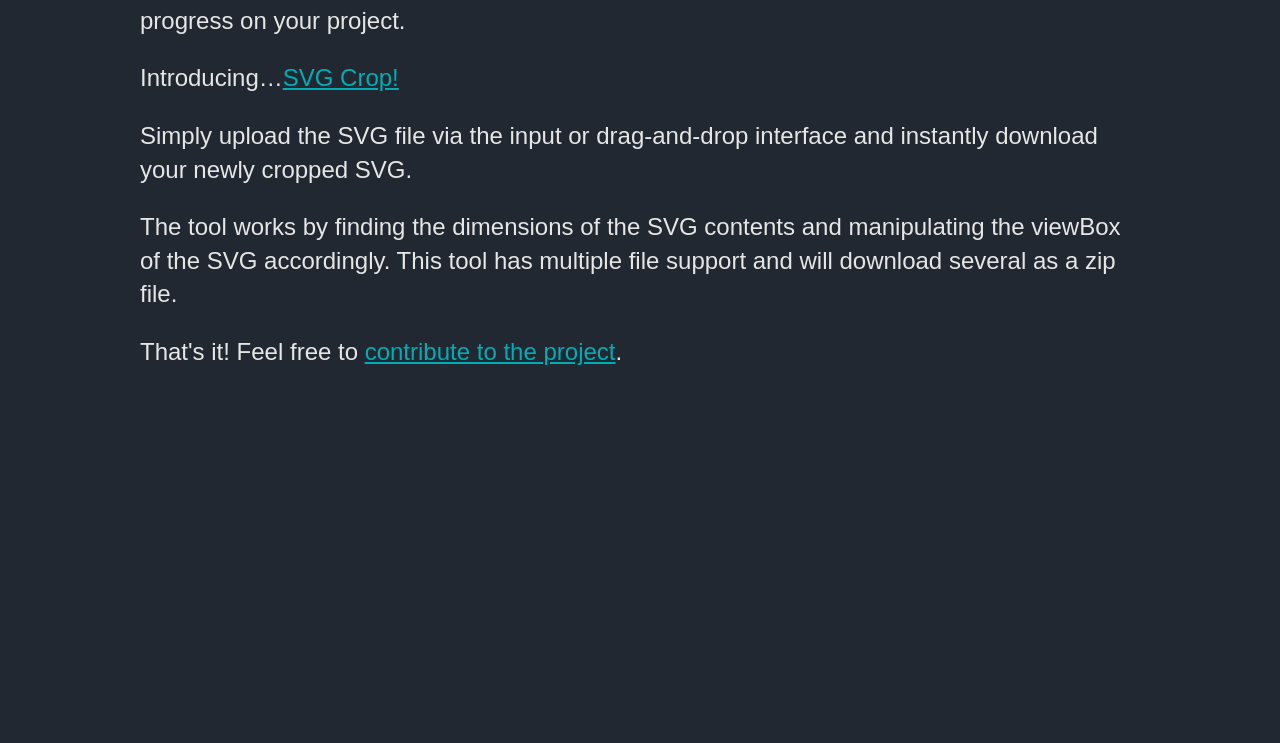
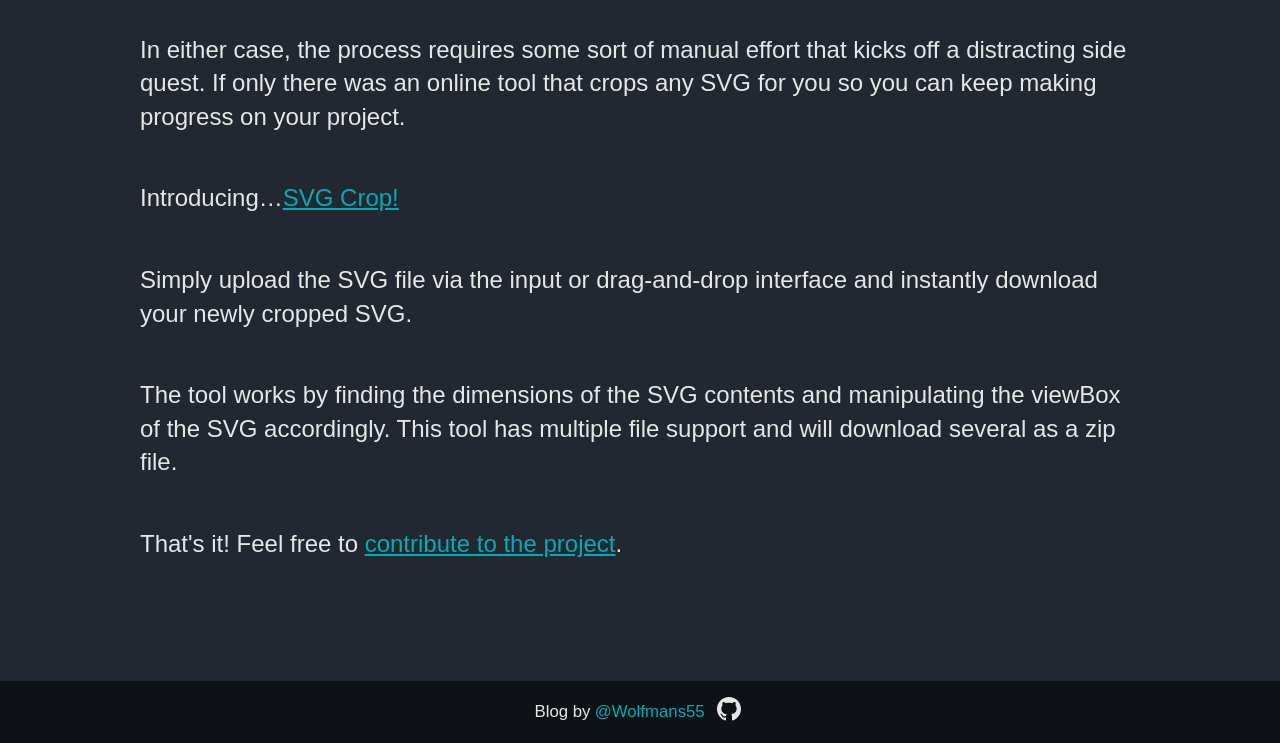
Before and after one commit to sdennett55/dev_blog, a website: page docs/svg_crop/index.html in a window 1280 px wide. Shown: the part 836-1579 px from the top of the page. Before the commit the page ends 1325 px from the top, so only its background shows below. Drawn offline with Linux system fonts and the light colour scheme; a web font is replaced by a local one.

Commit message:
added footer

```diff
--- a/docs/assets/styles/main.css
+++ b/docs/assets/styles/main.css
@@ -41,20 +41,28 @@
 
 html {
   font-size: 16px;
+  height: 100%;
 }
 
 body {
-  width: 94vw;
+  display: flex;
+  flex-direction: column;
   margin: 0 auto;
   background-color: var(--gray);
   color: var(--white);
   font-size: 1.5em;
   font-family: 'rubik', sans-serif;
   overflow-y: scroll;
+  min-height: 100%;
+}
+
+.MainContent {
+  width: 94vw;
+  margin: 0 auto;
 }
 
 @media (min-width: 480px) {
-  body {
+  .MainContent {
     width: 90vw;
   }
 }
@@ -124,37 +132,11 @@
         -4px 4px 2px var(--textShadowHoverColor);
 }
 
-.Logo-subtitle {
-  font-size: .8em;
-  margin: 0;
-  padding: 2px 9px 9px;
-}
-.Logo-subtitle span {
-  color: var(--blue);
-}
-
 .Logo {
   color: inherit;
 }
 
-.Logo-icons {
-  display: flex;
-  margin-left: 9px;
-}
-
-.Logo-iconLink {
-  display: block;
-  color: var(--white);
-  transition: color .25s;
-  margin: 0 .5em 0 0;
-}
-.Logo-iconLink:hover,
-.Logo-iconLink:focus {
-  color: var(--blue);
-}
-
-.Logo-icon {
-  display: block;
+.Footer-icon {
   fill: currentColor;
 }
 
@@ -178,7 +160,6 @@
   display: flex;
   flex-direction: column;
   justify-content: center;
-  align-items: center;
   max-width: 1000px;
   margin: 0 auto 4em;
 }
@@ -202,7 +183,7 @@
 main h2 {
   letter-spacing: -.05em;;
 }
-main strong {
+strong {
   font-weight: normal;
   color: var(--blue);
 }
@@ -225,6 +206,7 @@
   padding: 0;
   list-style: none;
   margin: 0;
+  align-self: center;
 }
 .BlogPostList a {
   text-decoration: none;
@@ -240,6 +222,33 @@
 .BlogPostList p {
   color: var(--white);
   margin: 0;
+}
+
+footer {
+  text-align: center;
+  font-size: .7em;
+  margin-top: auto;
+  background-color: #0e1115;
+}
+
+footer p {
+  display: flex;
+  justify-content: center;
+  align-items: center;
+}
+
+.Footer-link {
+  margin: 0 .25em;
+}
+.Footer-link--icon {
+  color: var(--white);
+  margin-left: .5em;
+  transition: color .25s;
+}
+
+.Footer-link--icon:hover,
+.Footer-link--icon:focus {
+  color: var(--blue);
 }
 
 pre {
--- a/docs/svg_crop/index.html
+++ b/docs/svg_crop/index.html
@@ -18,25 +18,13 @@
 </head>
 
 <body>
-  <header>
+  <div class="MainContent">
+    <header>
   <a class="Logo" href="/">
     <h1><span class="Logo-frontendText">Frontend</span> <span class="Logo-perfText">Performance</span></h1>
   </a>
-  <!-- <p class="Logo-subtitle">Blog by <span>@Wolfmans55</span></p>
-  <div class="Logo-icons">
-    <a href="https://github.com/sdennett55" target="_blank" rel="noopener noreferrer" class="Logo-iconLink">
-      <svg class="Logo-icon" xmlns="http://www.w3.org/2000/svg" width="24" height="24" viewBox="0 0 24 24">
-        <path
-          d="M12 0c-6.626 0-12 5.373-12 12 0 5.302 3.438 9.8 8.207 11.387.599.111.793-.261.793-.577v-2.234c-3.338.726-4.033-1.416-4.033-1.416-.546-1.387-1.333-1.756-1.333-1.756-1.089-.745.083-.729.083-.729 1.205.084 1.839 1.237 1.839 1.237 1.07 1.834 2.807 1.304 3.492.997.107-.775.418-1.305.762-1.604-2.665-.305-5.467-1.334-5.467-5.931 0-1.311.469-2.381 1.236-3.221-.124-.303-.535-1.524.117-3.176 0 0 1.008-.322 3.301 1.23.957-.266 1.983-.399 3.003-.404 1.02.005 2.047.138 3.006.404 2.291-1.552 3.297-1.23 3.297-1.23.653 1.653.242 2.874.118 3.176.77.84 1.235 1.911 1.235 3.221 0 4.609-2.807 5.624-5.479 5.921.43.372.823 1.102.823 2.222v3.293c0 .319.192.694.801.576 4.765-1.589 8.199-6.086 8.199-11.386 0-6.627-5.373-12-12-12z" />
-      </svg>
-    </a>
-    <a href="https://twitter.com/Wolfmans55" target="_blank" rel="noopener noreferrer" class="Logo-iconLink">
-      <svg class="Logo-icon" xmlns="http://www.w3.org/2000/svg" width="24" height="24" viewBox="0 0 24 24"><path d="M24 4.557c-.883.392-1.832.656-2.828.775 1.017-.609 1.798-1.574 2.165-2.724-.951.564-2.005.974-3.127 1.195-.897-.957-2.178-1.555-3.594-1.555-3.179 0-5.515 2.966-4.797 6.045-4.091-.205-7.719-2.165-10.148-5.144-1.29 2.213-.669 5.108 1.523 6.574-.806-.026-1.566-.247-2.229-.616-.054 2.281 1.581 4.415 3.949 4.89-.693.188-1.452.232-2.224.084.626 1.956 2.444 3.379 4.6 3.419-2.07 1.623-4.678 2.348-7.29 2.04 2.179 1.397 4.768 2.212 7.548 2.212 9.142 0 14.307-7.721 13.995-14.646.962-.695 1.797-1.562 2.457-2.549z"/></svg>
-    </a>
-  </div> -->
 </header>
-  <main>
-    <div>
+    <main>
       <h1>SVG Crop - Remove blank space from around any SVG instantly</h1><p><em>Published on March 1, 2021.</em></p>
 <p>Let's start with a standard scenario for web devs. You're working on a web project and need a share icon for users to be able to share your content. You google <strong>"share icon svg"</strong> and choose your favorite icon from one of the many icon libraries out there and copy the SVG code.</p>
 <p>You embed the SVG code into your site, but you notice there's some extra space baked into the SVG. Now it's hard to lay it out precisely, since you need to account for this arbitrary amount of space. So now you take one of the following approaches:</p>
@@ -50,8 +38,18 @@
 <p>Simply upload the SVG file via the input or drag-and-drop interface and instantly download your newly cropped SVG.</p>
 <p>The tool works by finding the dimensions of the SVG contents and manipulating the viewBox of the SVG accordingly. This tool has multiple file support and will download several as a zip file.</p>
 <p>That's it! Feel free to <a href="https://github.com/sdennett55/svg_crop" rel="noopener noreferrer" target="_blank">contribute to the project</a>.</p>
-    </div>
-  </main>
+    </main>
+  </div>
+  <footer>
+    <p>Blog by <a class="Footer-link" href="https://twitter.com/Wolfmans55" target="_blank"
+        rel="noopener noreferrer"><strong>@Wolfmans55</strong></a><a href="https://github.com/sdennett55"
+        target="_blank" rel="noopener noreferrer" class="Footer-link Footer-link--icon">
+        <svg class="Footer-icon" xmlns="http://www.w3.org/2000/svg" width="24" height="24" viewBox="0 0 24 24">
+          <path
+            d="M12 0c-6.626 0-12 5.373-12 12 0 5.302 3.438 9.8 8.207 11.387.599.111.793-.261.793-.577v-2.234c-3.338.726-4.033-1.416-4.033-1.416-.546-1.387-1.333-1.756-1.333-1.756-1.089-.745.083-.729.083-.729 1.205.084 1.839 1.237 1.839 1.237 1.07 1.834 2.807 1.304 3.492.997.107-.775.418-1.305.762-1.604-2.665-.305-5.467-1.334-5.467-5.931 0-1.311.469-2.381 1.236-3.221-.124-.303-.535-1.524.117-3.176 0 0 1.008-.322 3.301 1.23.957-.266 1.983-.399 3.003-.404 1.02.005 2.047.138 3.006.404 2.291-1.552 3.297-1.23 3.297-1.23.653 1.653.242 2.874.118 3.176.77.84 1.235 1.911 1.235 3.221 0 4.609-2.807 5.624-5.479 5.921.43.372.823 1.102.823 2.222v3.293c0 .319.192.694.801.576 4.765-1.589 8.199-6.086 8.199-11.386 0-6.627-5.373-12-12-12z" />
+        </svg>
+      </a></p>
+  </footer>
 </body>
 
 </html>
```
Also changed, not shown: docs/index.html (+17 -17 lines), templates/blogPostTemplate.html (+15 -5 lines), templates/headerTemplate.html (+0 -12 lines), templates/indexTemplate.html (+12 -0 lines).
